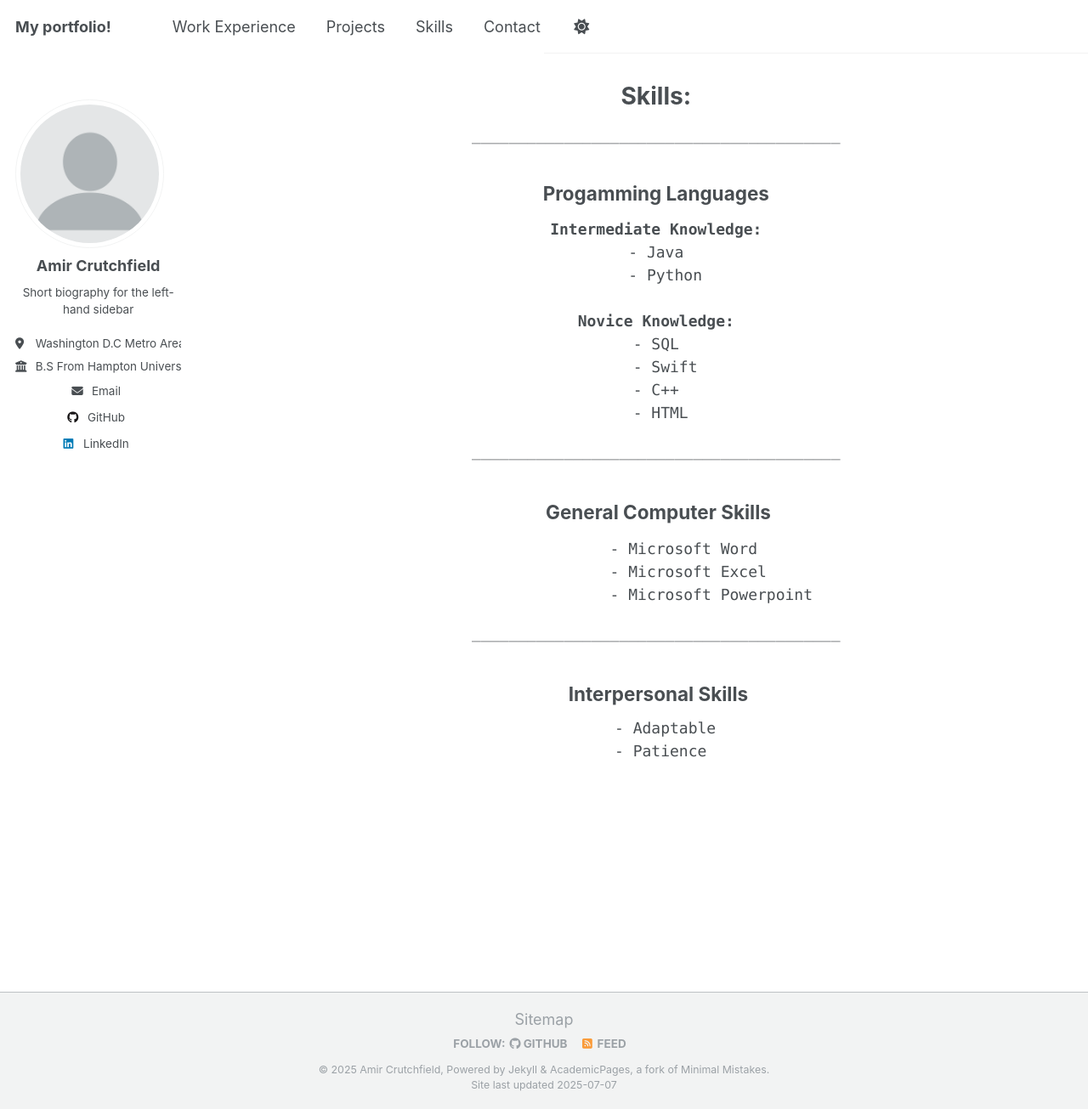
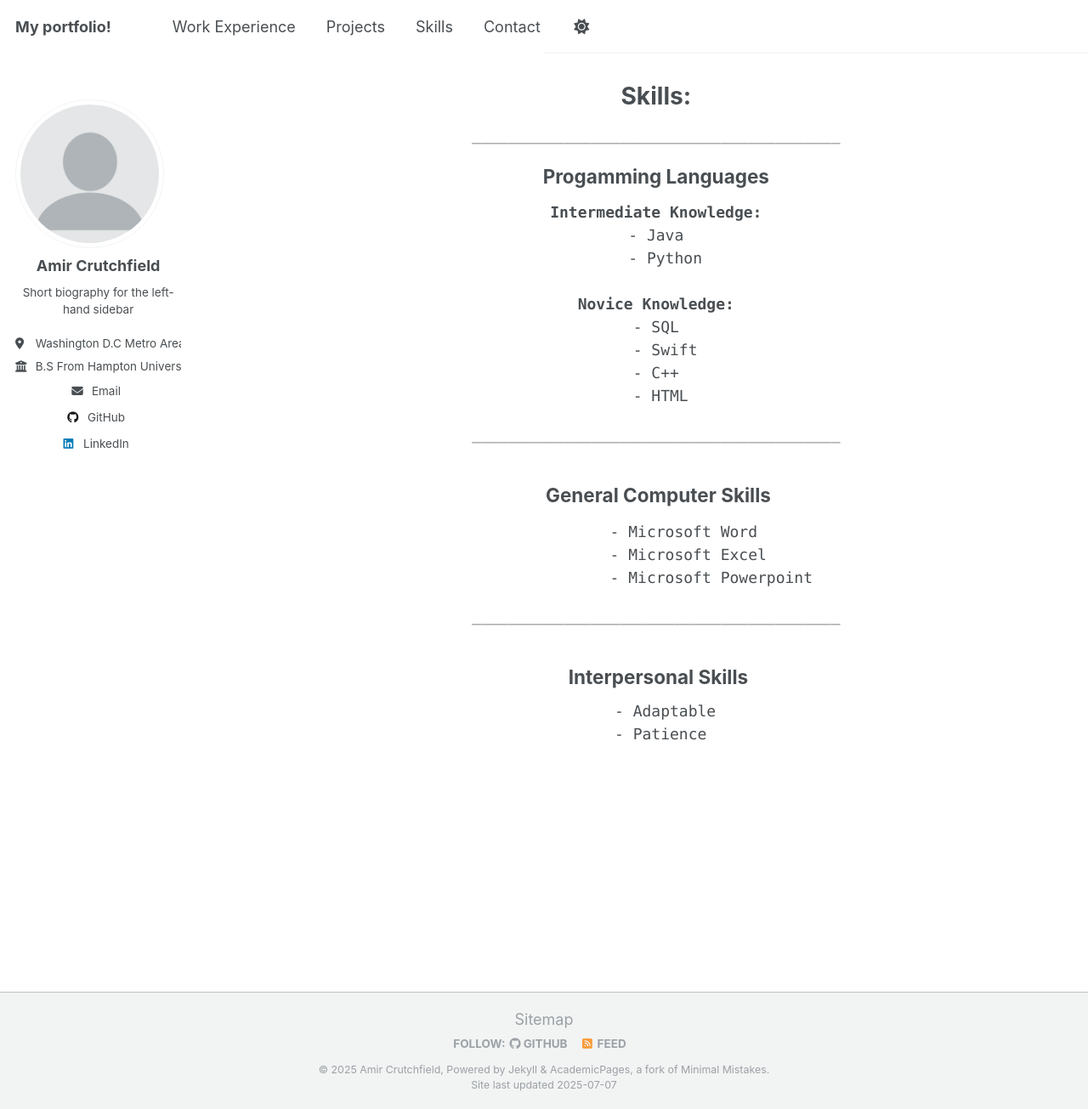
Before and after one commit to amirc42/amircportfolio, a Jekyll site: the page built from _pages/skills.html, in a window 1280 px wide and 1305 px high. Shown: the whole window at 85% size. Built offline with Jekyll 4.4.1, drawn with Linux system fonts in a browser that asks for light colours; a script that is not in the unit is left out.

Commit message:
Update skills.html

```diff
--- a/_pages/skills.html
+++ b/_pages/skills.html
@@ -11,7 +11,7 @@ pre {text-align: center;}
 div {text-align: center;}
 </style>
 <pre> ________________________________________
-<div style ="margin:-30px 39.1px 0;">
+<div style ="margin:-50px 39.1px 0;">
 <h2>Progamming Languages </h2>
 <div style ="margin:-50px 39.1px 0;">
 <b>Intermediate Knowledge:</b>
```
